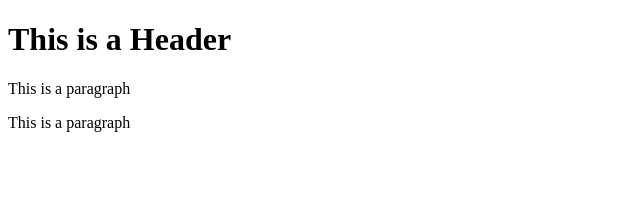
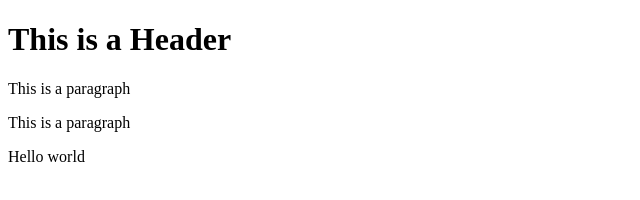
Before and after one commit to hstamps-stack/git-test, a website: page index.html in a window 1280 px wide. Shown: the full height of the page, 0-640 px from the left. Drawn offline with Linux system fonts and the light colour scheme.

Commit message:
Using NPM

```diff
--- a/index.html
+++ b/index.html
@@ -7,5 +7,6 @@
         <h1>This is a Header</h1>
         <p>This is a paragraph</p>
         <p>This is a paragraph</p>
+        <p>Hello world</p>
     </body>
 </html>
```
Also changed, not shown: package.json (added, +24 -0 lines), 2 other files.
